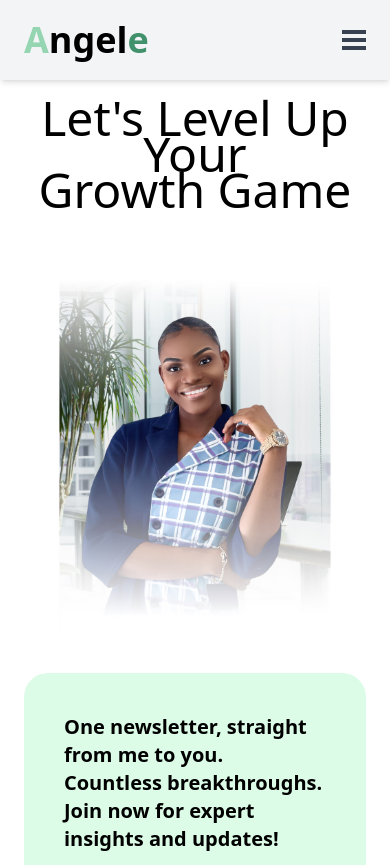
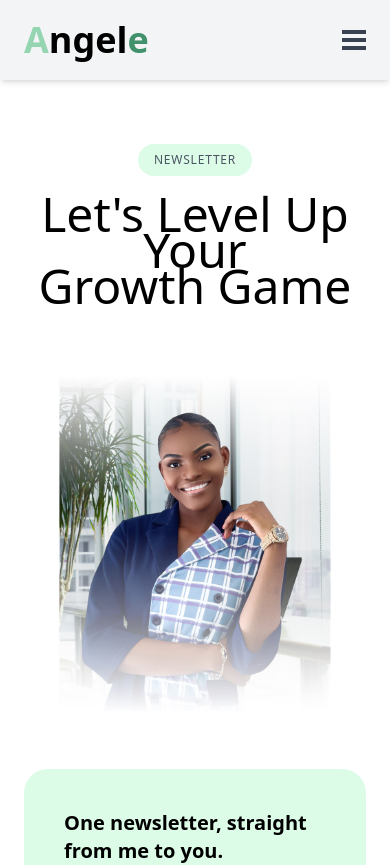
Before and after one commit to angelngele/coachangel, a Next.js app: page / in a window 390 px wide. Shown: the top 865 px of the page. Built offline with nearby package versions, Linux system fonts and the light colour scheme.

Commit message:
adjust the 'newsletter div'

```diff
--- a/app/components/NewsLetter.tsx
+++ b/app/components/NewsLetter.tsx
@@ -56,7 +56,7 @@ export default function NewsLetter() {
     return (
         <main>
             {/* Centered "NEWSLETTER" h1 */}
-            <div className="flex justify-center items-center tracking-wider mt-12 lg:mt-36">
+            <div className="flex justify-center items-center tracking-wider mt-36 lg:mt-36">
                 <h1 className="bg-green-100 py-2 text-xs px-4 rounded-full font-medium text-gray-600">
                     NEWSLETTER
                 </h1>
```
